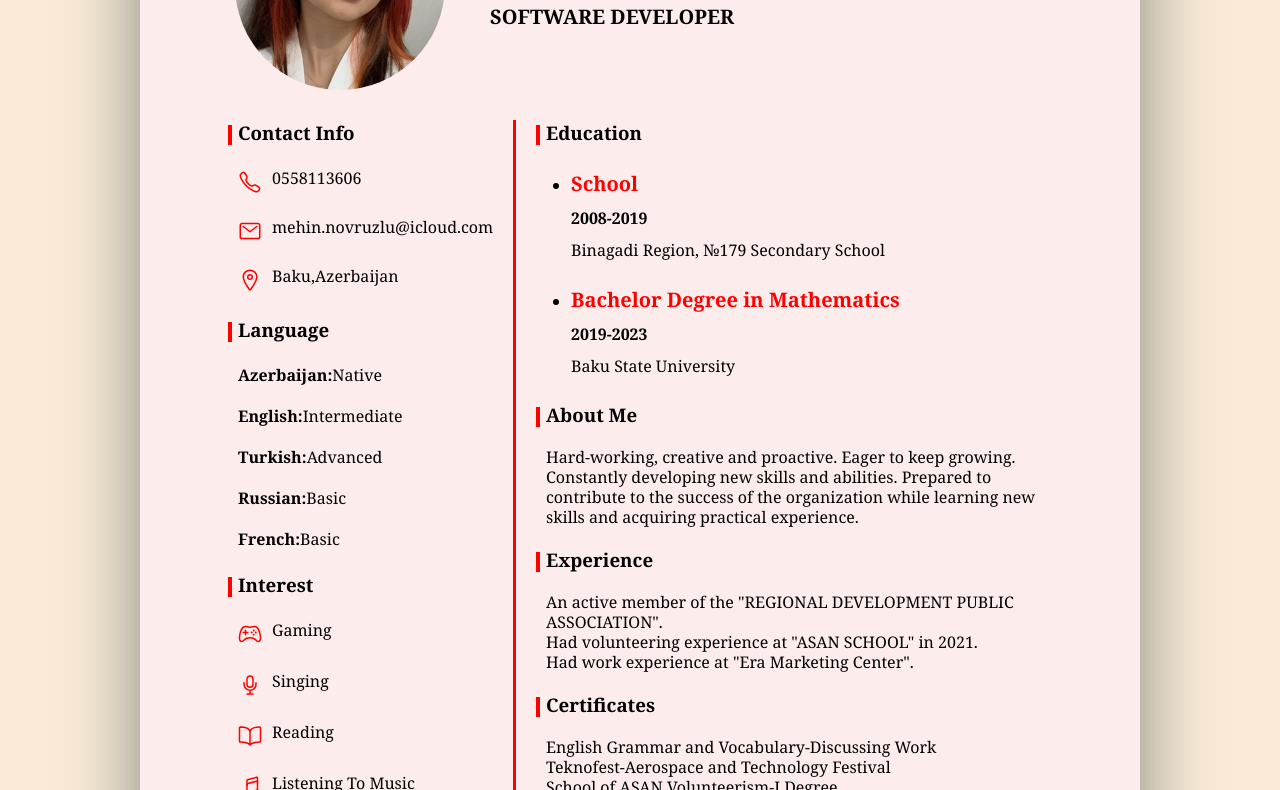
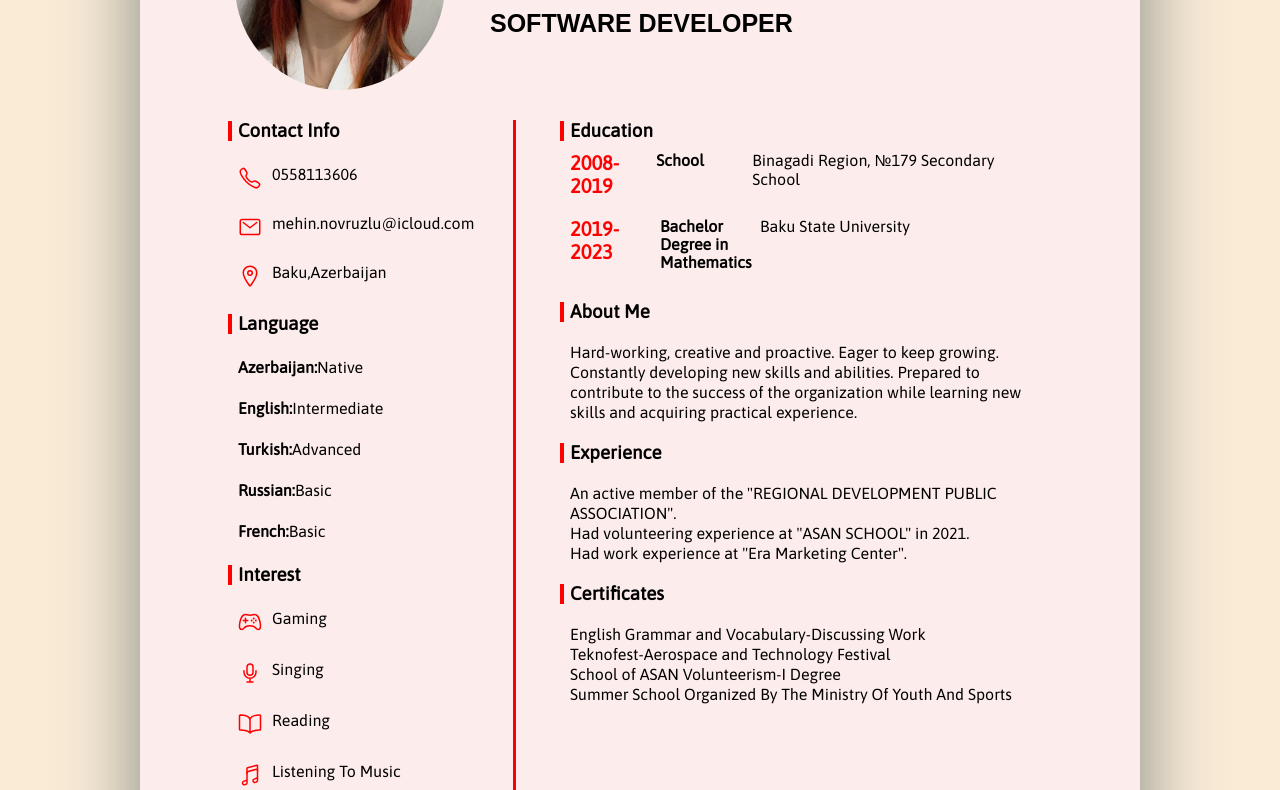
Before and after one commit to Mehinnovruzlu/Mehin_CV, a plain HTML site: page index.html in a window 1280 px wide. Shown: the part 200-990 px from the top of the page. Drawn offline with nearby package versions, Linux system fonts and the light colour scheme.

Commit message:
first commit

```diff
--- a/index.html
+++ b/index.html
@@ -5,6 +5,9 @@
     <meta http-equiv="X-UA-Compatible" content="IE=edge">
     <meta name="viewport" content="width=device-width, initial-scale=1.0">
     <title>Document</title>
+    <link rel="preconnect" href="https://fonts.googleapis.com">
+<link rel="preconnect" href="https://fonts.gstatic.com" crossorigin>
+<link href="https://fonts.googleapis.com/css2?family=Asap&display=swap" rel="stylesheet">
     <link rel="stylesheet" href="./style.css">
 </head>
 <body>
@@ -79,13 +82,13 @@
             <h3>Education</h3>
              <ul class="education">
                 <li>
-                    <h5>School</h5>
-                    <h4>2008-2019</h4>
+                    <h5>2008-2019</h5>
+                    <h4>School</h4>
                     <p>Binagadi Region, №179 Secondary School</p>
                 </li>
                 <li>
-                    <h5>Bachelor Degree in Mathematics</h5>
-                    <h4>2019-2023</h4>
+                    <h5>2019-2023</h5>
+                    <h4>Bachelor Degree in Mathematics</h4>
                     <p>Baku State University</p>
                 </li>
              </ul>
--- a/style.scss
+++ b/style.scss
@@ -3,7 +3,7 @@
     margin: 0;
     padding: 0;
     box-sizing: border-box;
-    font-family: Georgia, 'Times New Roman', Times, serif;
+    font-family: 'Asap', sans-serif;
 }
 
 body{
@@ -49,9 +49,6 @@ body{
     aspect-ratio: 1;
 
           img {
-    position: absolute;
-    top: 0;
-    left: 0;
     width: 100%;
     height: 100%;
     object-fit: cover;
@@ -65,13 +62,14 @@ body{
 
                  h3 {
             font-size: 30px;
-            line-height: 3px;
             font-weight: 600;
             color: red;
+
         }
                h4{
-            font-size: 20px;
-            padding-top: 50px;
+            font-size: 25px;
+            padding-top: 25px;
+             font-family: 'Sono', sans-serif;
                }
     }
             }
@@ -124,9 +122,6 @@ body{
             color: red;
 }
 }
-
-
-
 }
 .language
 li {
@@ -142,7 +137,7 @@ span {
 
 
   .rightside{
-    padding-left: 40px;
+    padding-left: 64px;
 
     h3{
         position: relative;
@@ -155,17 +150,17 @@ span {
             bottom: 0px;
             left:-10px;
         }
+
     }
-
-ul.education
+   .education
 li {
-flex-direction: column;
-margin: 25px 0;
-margin: 25px;
+display: flex;
+grid-column-gap: 10px;
 h5{
     color: red;
     font-size: 20px;
     margin: 10px 0;
+   width: 80px;
 }
 
 h4{
@@ -173,13 +168,18 @@ h4{
     font-size: 16px;
     font-weight: 600;
     margin: 10px 0;
+    width: 80px;
 }
 
 h6{
     color: black;
     margin: 5px 0;
+    width: 80px;
 }
-    }
+p{
+    margin: 10px;
+}
+}
 .about{
 p{
     margin: 10px 0;
```
Also changed, not shown: style.css, 1 other file.
